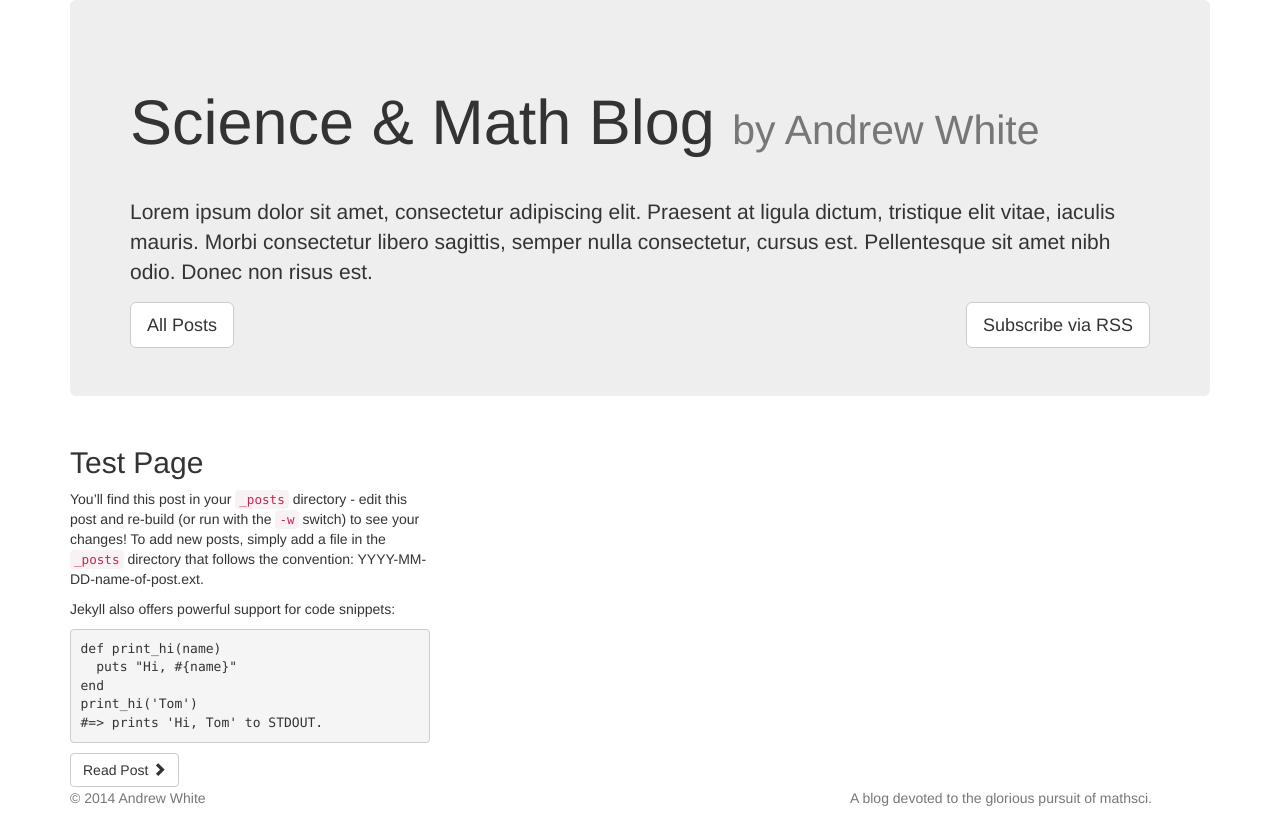
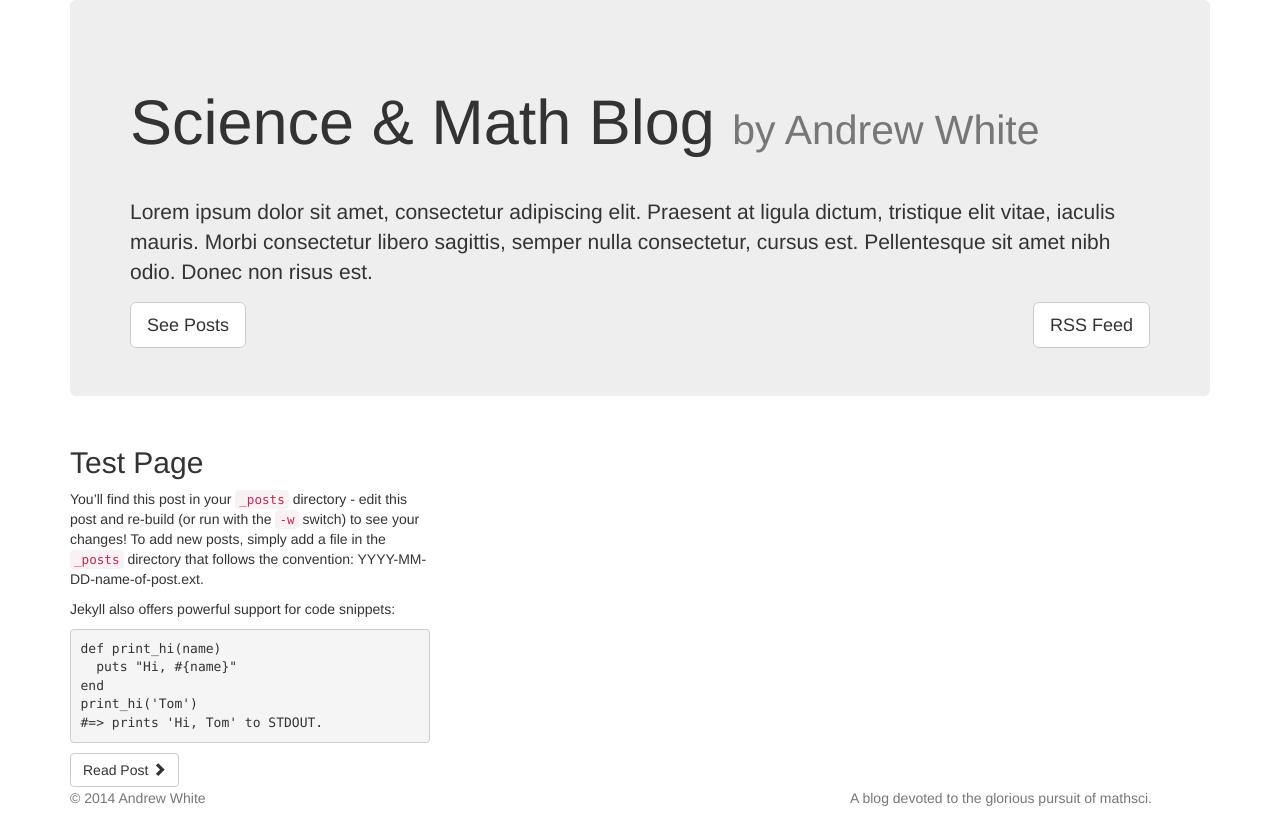
Before and after one commit to whitead/SM-Blog, a Jekyll site: the page built from index.html, in a window 1280 px wide. Shown: the part 100-918 px from the top of the page. Built offline with Jekyll 4.4.1, drawn with Linux system fonts in a browser that asks for light colours; nearby versions of some CDN libraries; library files that are not in the unit come from our copies.

Commit message:
More mobile improvements

```diff
--- a/index.html
+++ b/index.html
@@ -13,10 +13,10 @@ layout: default
     <p> Lorem ipsum dolor sit amet, consectetur adipiscing elit. Praesent at ligula dictum, tristique elit vitae, iaculis mauris. Morbi consectetur libero sagittis, semper nulla consectetur, cursus est. Pellentesque sit amet nibh odio. Donec non risus est.</p>
     <div class="row">
       <div class="col-xs-6">
-	<a class="btn btn-default btn-lg" href="{{ "/post_list" | prepend: site.baseurl }}"> All Posts </a>
+	<a class="btn btn-default btn-lg" href="{{ "/post_list" | prepend: site.baseurl }}"> See Posts </a>
       </div>
       <div class="col-xs-6">
-	<a class="btn btn-default btn-lg pull-right" href="{{ "/feed.xml" | prepend: site.baseurl }}"> Subscribe via RSS </a>
+	<a class="btn btn-default btn-lg pull-right" href="{{ "/feed.xml" | prepend: site.baseurl }}"> RSS Feed </a>
       </div>
     </div>
   </div>
--- a/post_list.html
+++ b/post_list.html
@@ -7,7 +7,7 @@ layout: default
     <div class="page-header">
       <h1>{{ site.name }} Posts</h1>
     </div>
-      <table class="post-table">
+      <table class="post-table table-reponsive">
       {% for post in site.posts %}
 	<tr>
 	  <td>•</td>
```
